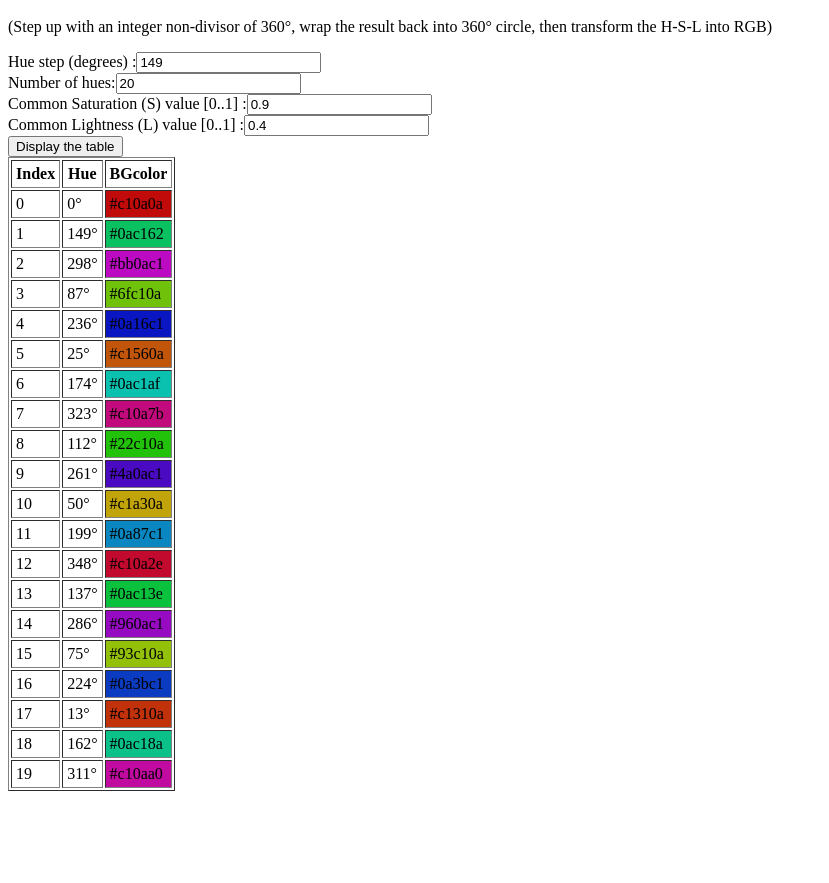
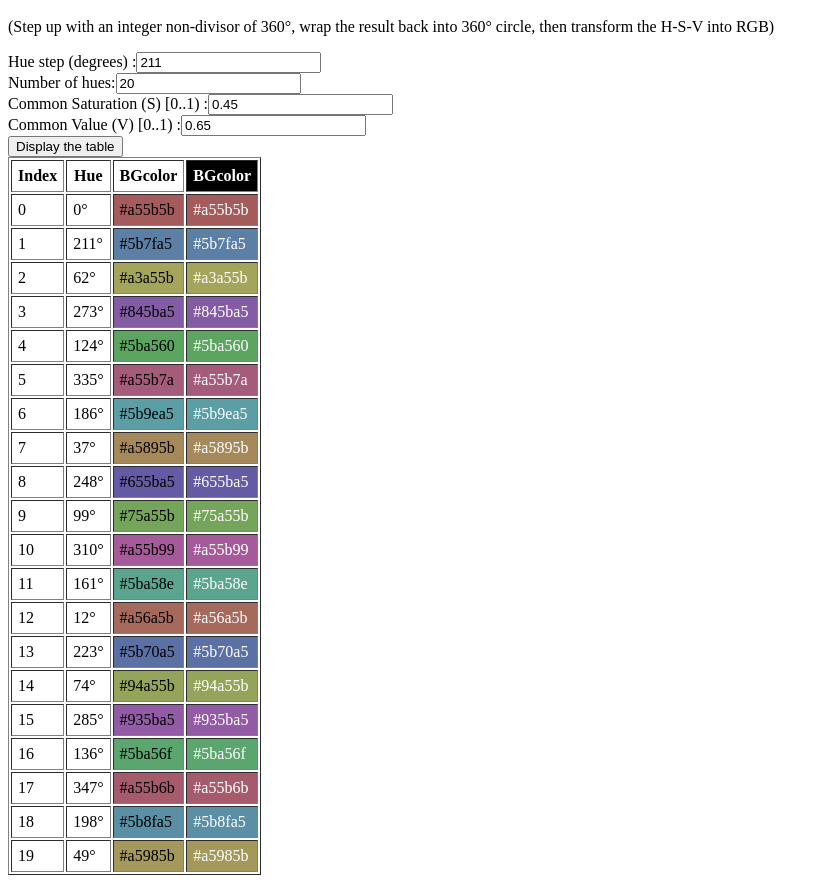
Before and after one commit to ens-lg4/CyclicHues, a plain HTML site: page index.html in a window 1280 px wide. Both pictures are taken after a click on the button "Display the table". Shown: the part 48-931 px from the top of the page, without its empty margins (0-829 px from the left). Before the commit the page ends 847 px from the top, so only its background shows below. Drawn offline with Linux system fonts and the light colour scheme.

Commit message:
use HSV space instead of HSL; set Blockly-specific defaults for S and V; added a white font column

```diff
--- a/index.html
+++ b/index.html
@@ -7,36 +7,32 @@
              * Shamelessly stolen and adapted from here:
              *      http://axonflux.com/handy-rgb-to-hsl-and-rgb-to-hsv-color-model-c
              *
-             * Converts an HSL color value to RGB. Conversion formula
-             * adapted from http://en.wikipedia.org/wiki/HSL_color_space.
-             * Assumes h, s, and l are contained in the set [0, 1] and
+             * Converts an HSV color value to RGB. Conversion formula
+             * adapted from http://en.wikipedia.org/wiki/HSV_color_space.
+             * Assumes h, s, and v are contained in the set [0, 1] and
              * returns rgb code as understood by HTML.
              *
              * @param   Number  h       The hue
              * @param   Number  s       The saturation
-             * @param   Number  l       The lightness
+             * @param   Number  v       The value
              * @return  String #rrggbb  Hexadecimal representation of RGB
              */
-            function hslToRgb(h, s, l){
+            function hsvToRgb(h, s, v){
                 var r, g, b;
 
-                if(s == 0){
-                    r = g = b = l; // achromatic
-                }else{
-                    function hue2rgb(p, q, t){
-                        if(t < 0) t += 1;
-                        if(t > 1) t -= 1;
-                        if(t < 1/6) return p + (q - p) * 6 * t;
-                        if(t < 1/2) return q;
-                        if(t < 2/3) return p + (q - p) * (2/3 - t) * 6;
-                        return p;
-                    }
+                var i = Math.floor(h * 6);
+                var f = h * 6 - i;
+                var p = v * (1 - s);
+                var q = v * (1 - f * s);
+                var t = v * (1 - (1 - f) * s);
 
-                    var q = l < 0.5 ? l * (1 + s) : l + s - l * s;
-                    var p = 2 * l - q;
-                    r = hue2rgb(p, q, h + 1/3);
-                    g = hue2rgb(p, q, h);
-                    b = hue2rgb(p, q, h - 1/3);
+                switch(i % 6){
+                    case 0: r = v, g = t, b = p; break;
+                    case 1: r = q, g = v, b = p; break;
+                    case 2: r = p, g = v, b = t; break;
+                    case 3: r = p, g = q, b = v; break;
+                    case 4: r = t, g = p, b = v; break;
+                    case 5: r = v, g = p, b = q; break;
                 }
 
                 var rgb = Math.floor(b * 255) | (Math.floor(g * 255) << 8) | (Math.floor(r * 255) << 16);
@@ -53,16 +49,17 @@
                 var hue_step = parseInt(    document.getElementById('hue_step').value );
                 var num_hues = parseInt(    document.getElementById('num_hues').value );
                 var common_s = parseFloat(  document.getElementById('common_s').value );
-                var common_l = parseFloat(  document.getElementById('common_l').value );
+                var common_v = parseFloat(  document.getElementById('common_v').value );
 
-                var table_html = '<table border=1 cellpadding=4><tr><th>Index</th><th>Hue</th><th>BGcolor</th></tr>';
+                var table_html = '<table border=1 cellpadding=6><tr><th>Index</th><th>Hue</th>'
+                               + '<th>BGcolor</th><th bgcolor=black><font color=white>BGcolor</font></th></tr>';
                 for(i=0; i<num_hues; i++) {
                     var hue_deg = hue_step*i % 360;
-                    var hex_rgb = hslToRgb(hue_deg/360, common_s, common_l);
+                    var hex_rgb = hsvToRgb(hue_deg/360, common_s, common_v);
                     table_html += '<tr><td>' + i
                                 + '</td><td>' + hue_deg + '&deg;'
                                 + '</td><td bgcolor=' + hex_rgb +'>' + hex_rgb
-//                                + '</td><td bgcolor=' + hex_rgb +'><font color=white>' + hex_rgb + '</font>'  // white font
+                                + '</td><td bgcolor=' + hex_rgb +'><font color=white>' + hex_rgb + '</font>'  // white font
                                 + '</td></tr>';
                 }
                 table_html += '</table>';
@@ -73,11 +70,11 @@
     </head>
     <body>
         <h1>Cyclic hues generator</h1>
-        <p>(Step up with an integer non-divisor of 360&deg;, wrap the result back into 360&deg; circle, then transform the H-S-L into RGB)</p>
-        Hue step (degrees) :<input type="text" value=149 id="hue_step"/><br/>
+        <p>(Step up with an integer non-divisor of 360&deg;, wrap the result back into 360&deg; circle, then transform the H-S-V into RGB)</p>
+        Hue step (degrees) :<input type="text" value=211 id="hue_step"/><br/>
         Number of hues:<input type="text" value=20 id="num_hues"/><br/>
-        Common Saturation (S) value [0..1] :<input type="text" value="0.9" id="common_s"/><br/>
-        Common Lightness (L) value [0..1] :<input type="text" value="0.4" id="common_l"/><br/>
+        Common Saturation (S) [0..1) :<input type="text" value="0.45" id="common_s"/><br/>
+        Common Value (V) [0..1) :<input type="text" value="0.65" id="common_v"/><br/>
         <button type="button" onclick="javascript:generateNewTable()">Display the table</button><br/>
 
         <div id=table_area></div>
```
